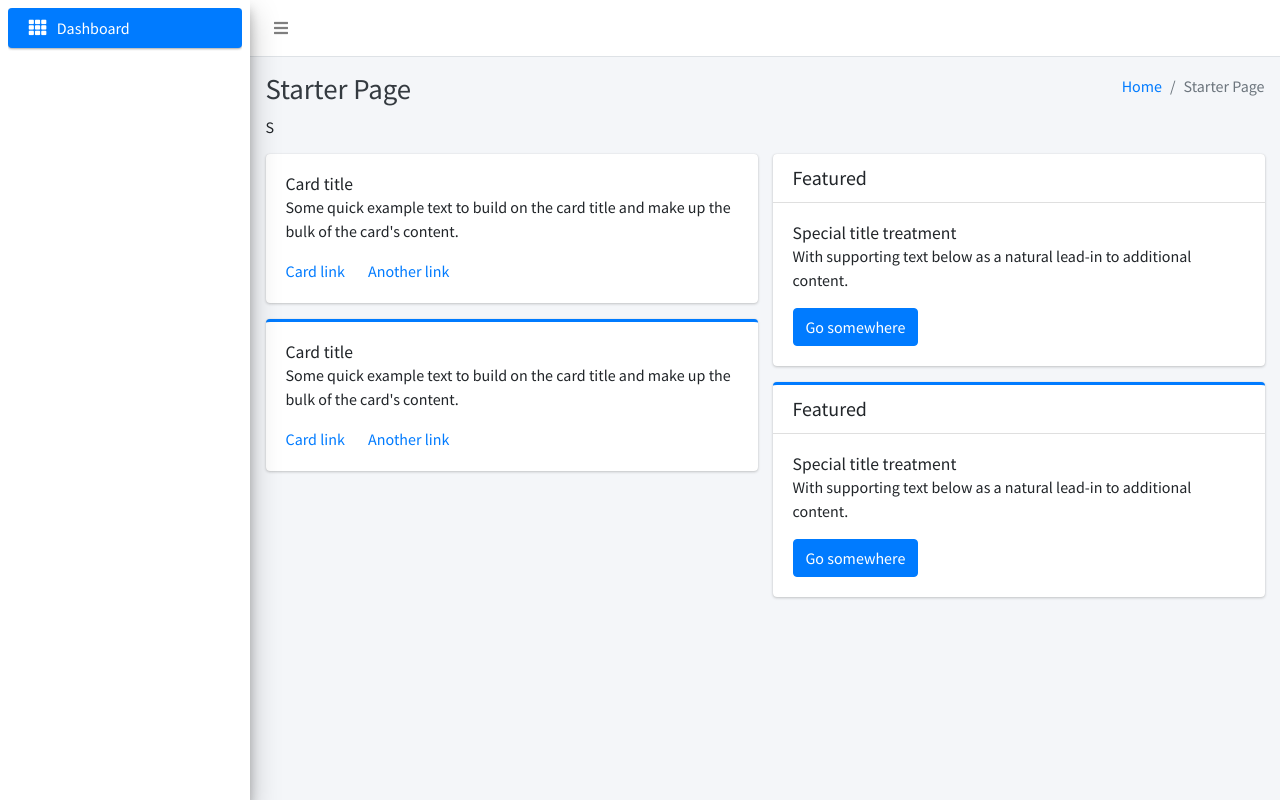
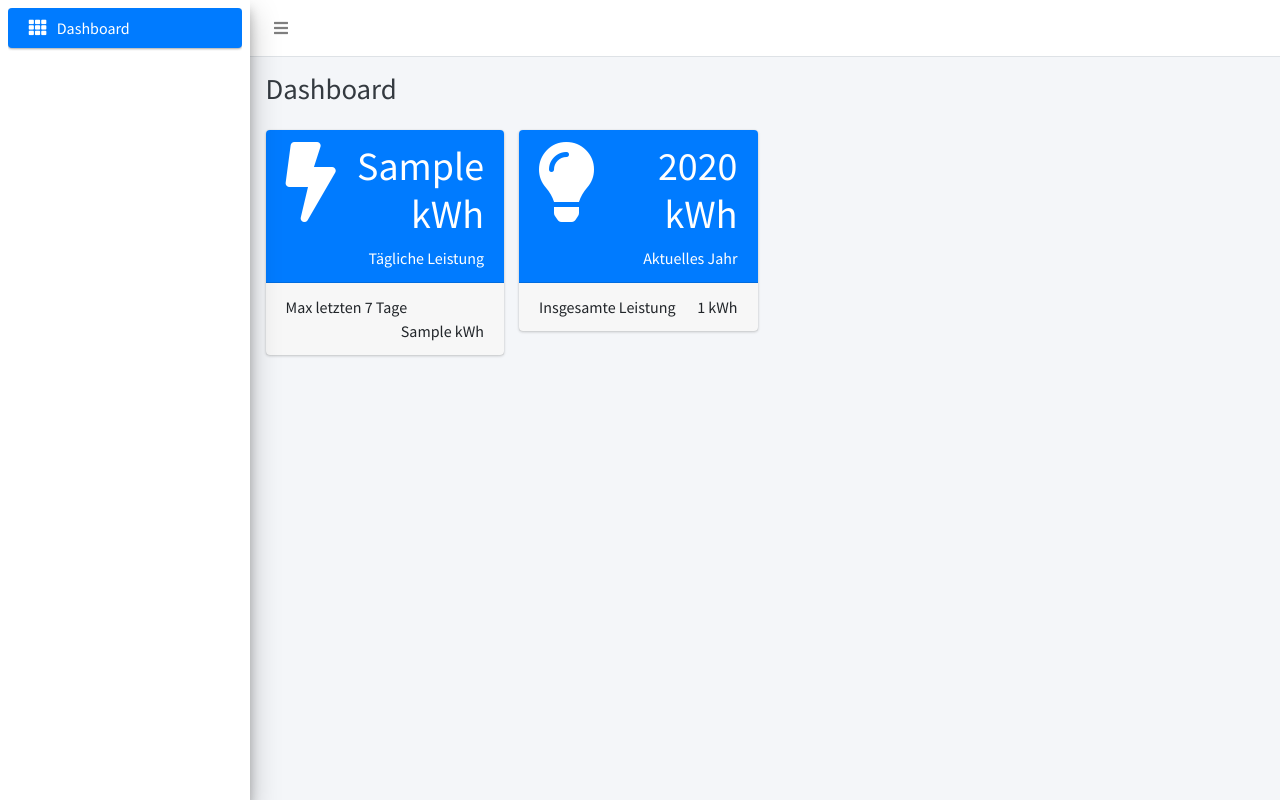
Before and after one commit to alexrothm/kostalpvpy, a Flask app: template kostalpvpy/templates/home/home.html in a window 1280 px wide. Run offline with Flask 2, Linux system fonts and the light colour scheme; the template is opened without the code that fills it: most values are stand-ins (such as "Sample title", 1, 10 or a date in 2020); some libraries are stand-ins or nearby versions.

Commit message:
added two cards to dashboard with function

```diff
--- a/kostalpvpy/templates/home/home.html
+++ b/kostalpvpy/templates/home/home.html
@@ -9,15 +9,9 @@
             <div class="container-fluid">
                 <div class="row mb-2">
                     <div class="col-sm-6">
-                        <h1 class="m-0 text-dark">Starter Page</h1>
+                        <h1 class="m-0 text-dark">Dashboard</h1>
                     </div><!-- /.col -->
-                    <div class="col-sm-6">
-                        <ol class="breadcrumb float-sm-right">
-                            <li class="breadcrumb-item"><a href="#">Home</a></li>
-                            <li class="breadcrumb-item active">Starter Page</li>
-                        </ol>
-                    </div><!-- /.col -->
-                </div><!-- /.row -->S
+                </div><!-- /.row -->
             </div><!-- /.container-fluid -->
         </div>
         <!-- /.content-header -->
@@ -26,61 +20,45 @@
         <div class="content">
             <div class="container-fluid">
                 <div class="row">
-                    <div class="col-lg-6">
+                    <div class="col-lg-3 col-md-6">
                         <div class="card">
-                            <div class="card-body">
-                                <h5 class="card-title">Card title</h5>
-
-                                <p class="card-text">
-                                    Some quick example text to build on the card title and make up the bulk of the card's
-                                    content.
-                                </p>
-
-                                <a href="#" class="card-link">Card link</a>
-                                <a href="#" class="card-link">Another link</a>
+                            <div class="card-header bg-primary">
+                                <div class="row">
+                                    <div class="col-3">
+                                        <i class="fas fa-bolt fa-5x" style="color: white"></i>
+                                    </div>
+                                    <div class="col-9 text-right">
+                                        <h1>{{ daily_energy }} kWh</h1>
+                                        <div>Tägliche Leistung</div>
+                                    </div>
+                                </div>
                             </div>
-                        </div>
-
-                        <div class="card card-primary card-outline">
-                            <div class="card-body">
-                                <h5 class="card-title">Card title</h5>
-
-                                <p class="card-text">
-                                    Some quick example text to build on the card title and make up the bulk of the card's
-                                    content.
-                                </p>
-                                <a href="#" class="card-link">Card link</a>
-                                <a href="#" class="card-link">Another link</a>
-                            </div>
-                        </div><!-- /.card -->
-                    </div>
-                    <!-- /.col-md-6 -->
-                    <div class="col-lg-6">
-                        <div class="card">
-                            <div class="card-header">
-                                <h5 class="m-0">Featured</h5>
-                            </div>
-                            <div class="card-body">
-                                <h6 class="card-title">Special title treatment</h6>
-
-                                <p class="card-text">With supporting text below as a natural lead-in to additional content.</p>
-                                <a href="#" class="btn btn-primary">Go somewhere</a>
-                            </div>
-                        </div>
-
-                        <div class="card card-primary card-outline">
-                            <div class="card-header">
-                                <h5 class="m-0">Featured</h5>
-                            </div>
-                            <div class="card-body">
-                                <h6 class="card-title">Special title treatment</h6>
-
-                                <p class="card-text">With supporting text below as a natural lead-in to additional content.</p>
-                                <a href="{{ url_for('home.test') }}" class="btn btn-primary">Go somewhere</a>
+                            <div class="card-footer">
+                                <span class="fa-pull-left">Max letzten 7 Tage</span>
+                                <span class="fa-pull-right">{{ max_daily_energy_last_seven_days }} kWh</span>
                             </div>
                         </div>
                     </div>
-                    <!-- /.col-md-6 -->
+                    <!-- /.col-lg-3 col-md-6 -->
+                    <div class="col-lg-3 col-md-6">
+                        <div class="card">
+                            <div class="card-header bg-primary">
+                                <div class="row">
+                                    <div class="col-3">
+                                        <i class="fas fa-lightbulb fa-5x" style="color: white"></i>
+                                    </div>
+                                    <div class="col-9 text-right">
+                                        <h1>{{ current_year_energy }} kWh</h1>
+                                        <div>Aktuelles Jahr</div>
+                                    </div>
+                                </div>
+                            </div>
+                            <div class="card-footer">
+                                <span class="fa-pull-left">Insgesamte Leistung</span>
+                                <span class="fa-pull-right">{{ total_energy }} kWh</span>
+                            </div>
+                        </div>
+                    </div>
                 </div>
                 <!-- /.row -->
             </div><!-- /.container-fluid -->
```
Also changed, not shown: kostalpvpy/pvdata/helper.py (+27 -0 lines).
